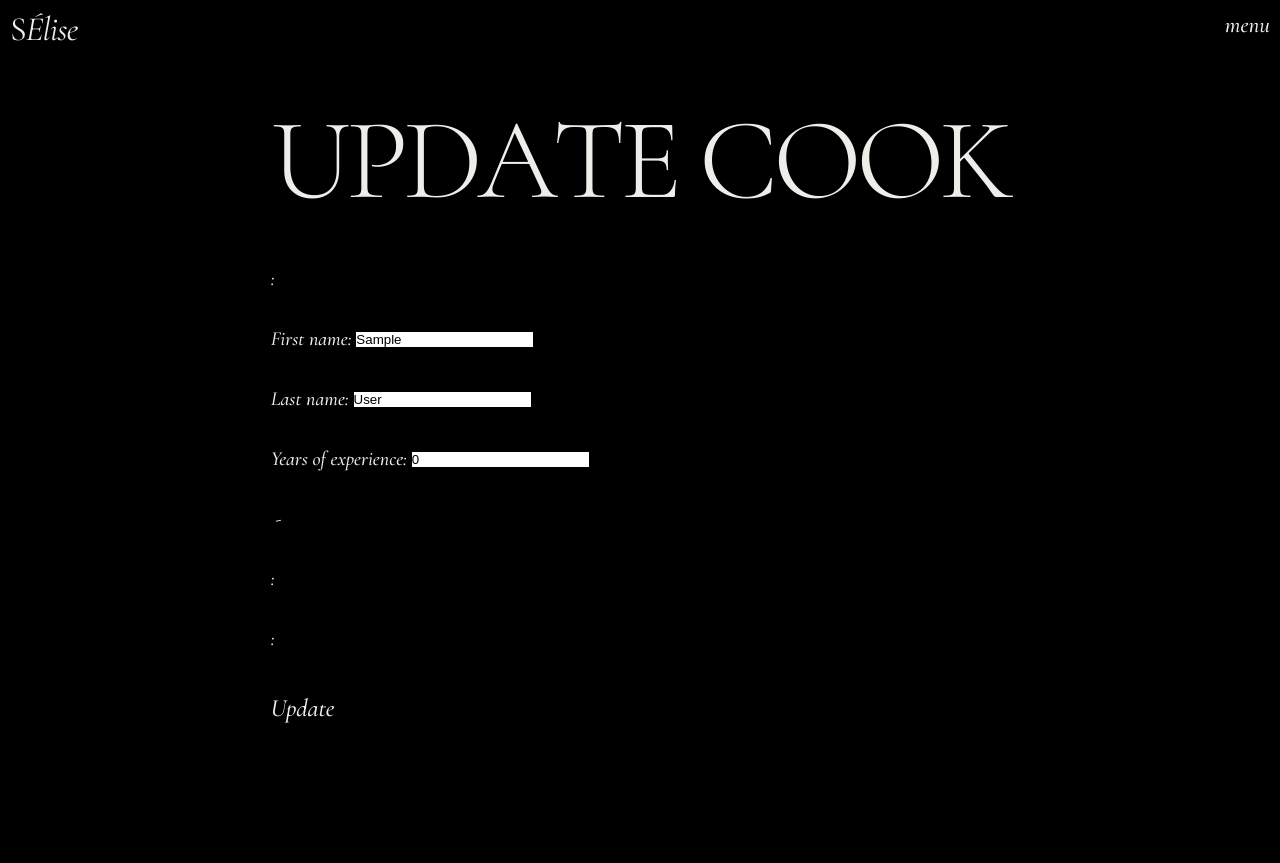
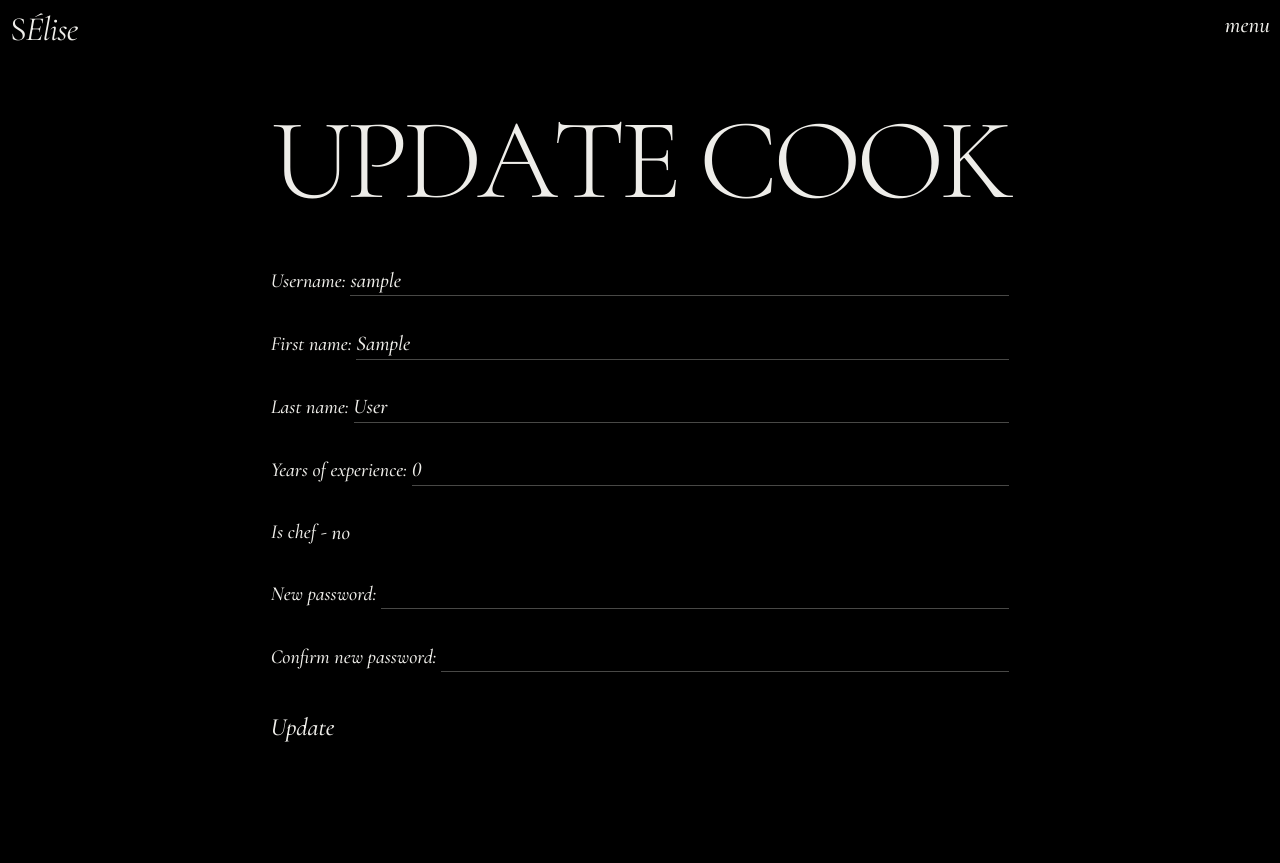
Before and after one commit to Yurii-Durden/kitchen-service, a Django app: page /cooks/update/1/ in a window 1280 px wide. Before the commit the page ends 723 px from the top, so only its background shows below. Run offline with Django 5.2, Linux system fonts and the light colour scheme; the visitor is signed in with stand-in values (Sample User, id 1); data comes from the database, SQL or seed files in the repository.

Commit message:
create update cook form with password change abbility

```diff
--- a/kitchenflow/forms.py
+++ b/kitchenflow/forms.py
@@ -1,6 +1,7 @@
 from django import forms
 from django.contrib.auth import get_user_model
 from django.contrib.auth.forms import UserCreationForm
+from django.contrib.auth.hashers import make_password
 from django.core.validators import MinValueValidator, MaxValueValidator
 from django.forms.models import ModelForm
 
@@ -77,13 +78,91 @@
 
 
 class CookPersonalInfoUpdateForm(ModelForm):
+    password1 = forms.CharField(
+        label="New password",
+        widget=forms.PasswordInput(attrs={"class": "form_input password1_input"}),
+        required=False
+    )
+    password2 = forms.CharField(
+        label="Confirm new password",
+        widget=forms.PasswordInput(attrs={"class": "form_input password2_input"}),
+        required=False
+    )
+
+    def __init__(self, *args, **kwargs):
+        super().__init__(*args, **kwargs)
+        self.fields['username'].widget.attrs.update({'class': 'form_input'})
+        self.fields['first_name'].widget.attrs.update({'class': 'form_input'})
+        self.fields['last_name'].widget.attrs.update({'class': 'form_input'})
+        self.fields['years_of_experience'].widget.attrs.update({'class': 'years_of_experience_input'})
+        self.fields['is_chef'].widget.attrs.update({'class': 'is_chef_input'})
+
     class Meta:
         model = Cook
-        fields = [
+        fields = (
+            "username",
             "first_name",
             "last_name",
-            "years_of_experience"
-        ]
+            "years_of_experience",
+            "is_chef",
+        )
+
+    def clean(self):
+        cleaned_data = super().clean()
+        password1 = cleaned_data.get("password1")
+        password2 = cleaned_data.get("password2")
+
+        if password1 or password2:
+            if not password1:
+                raise forms.ValidationError("New password is required")
+            if not password2:
+                raise forms.ValidationError("Please confirm the new password")
+            if password1 != password2:
+                raise forms.ValidationError("Passwords do not match")
+            if len(password1) < 8:
+                raise forms.ValidationError("Password must be at least 8 characters long")
+
+        return cleaned_data
+
+    def save(self, commit=True):
+        cook = super().save(commit=False)
+        password = self.cleaned_data.get("password1")
+        if password:
+            cook.password = make_password(password)
+        if commit:
+            cook.save()
+        return cook
+
+    def clean_username(self):
+        username = self.cleaned_data.get("username")
+        if not username:
+            raise forms.ValidationError("Username is required")
+        if len(username) < 3:
+            raise forms.ValidationError("Username must be at least 3 characters long")
+        return username
+
+    def clean_first_name(self):
+        first_name = self.cleaned_data.get("first_name")
+        if not first_name:
+            raise forms.ValidationError("First name is required")
+        return first_name
+
+    def clean_last_name(self):
+        last_name = self.cleaned_data.get("last_name")
+        if not last_name:
+            raise forms.ValidationError("Last name is required")
+        return last_name
+
+    def clean_years_of_experience(self):
+        years = self.cleaned_data.get("years_of_experience")
+        if years is None:
+            raise forms.ValidationError("Years of experience is required")
+        if years < 0:
+            raise forms.ValidationError("Experience cannot be negative")
+        if years > 70:
+            raise forms.ValidationError("Experience is unrealistically high")
+        return years
+
 
 
 class DishTypeCreatingForm(ModelForm):
--- a/static/css/dish_type_form.css
+++ b/static/css/dish_type_form.css
@@ -53,7 +53,7 @@
     transform: translate3d(15px, 0, 0);
     background-color: var(--primary-color);
     color: var(--back-color);
-    border-bottom: 1px solid rgba(238, 237, 233, 0.2);
+    border-bottom: 1px solid rgba(238, 237, 233, 0.3);
 }
 
 .years_of_experience_input:hover,
```
